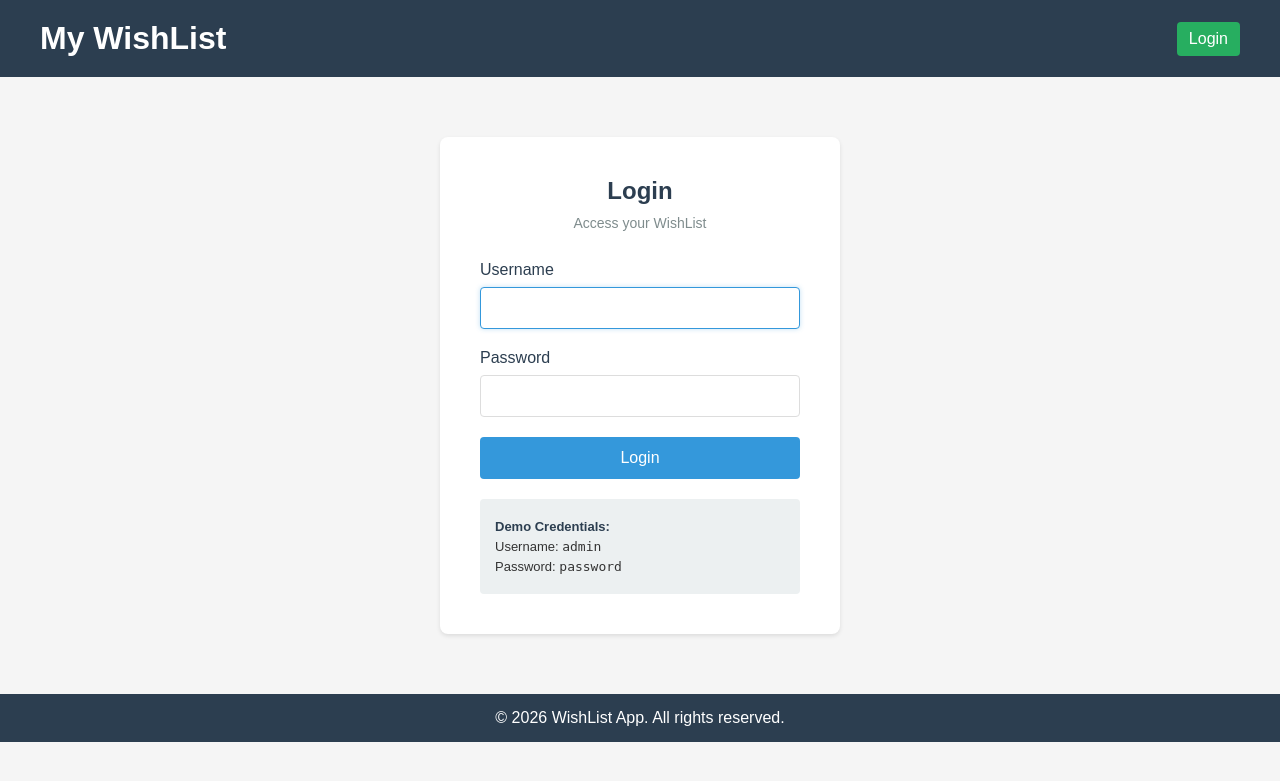
After one commit to AlexKuklovsky/WishList, a Flask app: page /login in a window 1280 px wide. The commit adds this page. Shown: the top 781 px of the page. Run offline with Flask 2, Linux system fonts and the light colour scheme.

Commit message:
meaby final IDK

```diff
--- a/main.py
+++ b/main.py
@@ -1,11 +1,17 @@
-from flask import Flask, render_template, request, jsonify, abort, redirect, url_for
+from flask import Flask, render_template, request, jsonify, abort, redirect, url_for, session
 from pathlib import Path
 import json
 from datetime import datetime
+from functools import wraps
 
 app = Flask(__name__)
+app.secret_key = 'your-secret-key-change-this-in-production'
 
 DATA_FILE = Path(__file__).parent / "WishList.json"
+
+# Hardcoded credentials
+ADMIN_USERNAME = 'admin'
+ADMIN_PASSWORD = 'password'
 
 
 def load_wishlist():
@@ -70,6 +76,37 @@ app.jinja_env.filters['priority_label'] = priority_label
 app.jinja_env.filters['priority_class'] = priority_class
 
 
+def login_required(f):
+    @wraps(f)
+    def decorated_function(*args, **kwargs):
+        if 'logged_in' not in session or not session['logged_in']:
+            return redirect(url_for('login'))
+        return f(*args, **kwargs)
+    return decorated_function
+
+
+@app.route('/login', methods=['GET', 'POST'])
+def login():
+    if request.method == 'POST':
+        username = request.form.get('username')
+        password = request.form.get('password')
+
+        if username == ADMIN_USERNAME and password == ADMIN_PASSWORD:
+            session['logged_in'] = True
+            session['username'] = username
+            return redirect(url_for('home'))
+        else:
+            return render_template('login.html', error='Invalid username or password')
+
+    return render_template('login.html')
+
+
+@app.route('/logout')
+def logout():
+    session.clear()
+    return redirect(url_for('home'))
+
+
 @app.route('/')
 def home():
     items = load_wishlist()
@@ -88,6 +125,7 @@ def api_wishlist():
 
 
 @app.route('/add', methods=['POST'])
+@login_required
 def add_item():
     # support form (from HTML) and JSON payloads
     data = {}
@@ -124,6 +162,7 @@ def add_item():
 
 
 @app.route('/remove', methods=['POST'])
+@login_required
 def remove_item():
     if request.is_json:
         data = request.get_json()
@@ -143,6 +182,7 @@ def remove_item():
 
 
 @app.route('/manage')
+@login_required
 def manage():
     items = load_wishlist()
     try:
@@ -153,6 +193,7 @@ def manage():
 
 
 @app.route('/edit/<item_id>')
+@login_required
 def edit_item(item_id):
     items = load_wishlist()
     item = next((i for i in items if str(i.get('id')) == str(item_id)), None)
@@ -162,6 +203,7 @@ def edit_item(item_id):
 
 
 @app.route('/update/<item_id>', methods=['POST'])
+@login_required
 def update_item(item_id):
     data = {}
     if request.is_json:
--- a/templates/base.html
+++ b/templates/base.html
@@ -21,12 +21,73 @@
             background-color: #2c3e50;
             color: white;
             padding: 20px;
-            text-align: center;
+        }
+
+        .header-content {
+            max-width: 1200px;
+            margin: 0 auto;
+            display: flex;
+            justify-content: space-between;
+            align-items: center;
         }
 
         header h1 {
             margin: 0;
             font-size: 2em;
+        }
+
+        .header-right {
+            display: flex;
+            align-items: center;
+            gap: 20px;
+        }
+
+        .user-info {
+            font-size: 14px;
+        }
+
+        nav {
+            display: flex;
+            gap: 20px;
+            margin-top: 15px;
+        }
+
+        nav a {
+            color: white;
+            text-decoration: none;
+            padding: 8px 12px;
+            border-radius: 4px;
+            transition: background-color 0.2s ease;
+        }
+
+        nav a:hover {
+            background-color: rgba(255, 255, 255, 0.1);
+        }
+
+        .logout-btn {
+            background-color: #e74c3c;
+            color: white;
+            text-decoration: none;
+            padding: 8px 12px;
+            border-radius: 4px;
+            transition: background-color 0.2s ease;
+        }
+
+        .logout-btn:hover {
+            background-color: #c0392b;
+        }
+
+        .login-btn {
+            background-color: #27ae60;
+            color: white;
+            text-decoration: none;
+            padding: 8px 12px;
+            border-radius: 4px;
+            transition: background-color 0.2s ease;
+        }
+
+        .login-btn:hover {
+            background-color: #229954;
         }
 
         main {
@@ -47,11 +108,27 @@
 </head>
 <body>
     <header>
-        <h1>My WishList</h1>
-        <nav style="margin-top: 15px;">
-            <a href="{{ url_for('home') }}" style="color: white; text-decoration: none; margin-right: 20px;">Home</a>
-            <a href="{{ url_for('manage') }}" style="color: white; text-decoration: none;">Manage</a>
-        </nav>
+        <div class="header-content">
+            <div>
+                <h1>My WishList</h1>
+                {% if session.get('logged_in') %}
+                <nav>
+                    <a href="{{ url_for('home') }}">Home</a>
+                    <a href="{{ url_for('manage') }}">Manage</a>
+                </nav>
+                {% endif %}
+            </div>
+            <div class="header-right">
+                {% if session.get('logged_in') %}
+                <div class="user-info">
+                    Welcome, <strong>{{ session.get('username', 'User') }}</strong>
+                </div>
+                <a href="{{ url_for('logout') }}" class="logout-btn">Logout</a>
+                {% else %}
+                <a href="{{ url_for('login') }}" class="login-btn">Login</a>
+                {% endif %}
+            </div>
+        </div>
     </header>
 
     <main>
--- /dev/null
+++ b/templates/login.html
@@ -0,0 +1,144 @@
+{% extends "base.html" %}
+
+{% block title %}WishList - Login{% endblock %}
+
+{% block extra_css %}
+<style>
+    .login-container {
+        background-color: white;
+        border-radius: 8px;
+        box-shadow: 0 2px 4px rgba(0, 0, 0, 0.1);
+        max-width: 400px;
+        margin: 60px auto;
+        padding: 40px;
+    }
+
+    .login-header {
+        margin-bottom: 30px;
+        text-align: center;
+    }
+
+    .login-header h2 {
+        margin: 0 0 10px 0;
+        color: #2c3e50;
+        font-size: 24px;
+    }
+
+    .login-header p {
+        margin: 0;
+        color: #7f8c8d;
+        font-size: 14px;
+    }
+
+    .form-group {
+        margin-bottom: 20px;
+    }
+
+    label {
+        display: block;
+        margin-bottom: 8px;
+        font-weight: 500;
+        color: #2c3e50;
+    }
+
+    input[type="text"],
+    input[type="password"] {
+        width: 100%;
+        padding: 12px;
+        border: 1px solid #ddd;
+        border-radius: 4px;
+        font-size: 14px;
+        box-sizing: border-box;
+        transition: border-color 0.2s ease;
+    }
+
+    input[type="text"]:focus,
+    input[type="password"]:focus {
+        outline: none;
+        border-color: #3498db;
+        box-shadow: 0 0 5px rgba(52, 152, 219, 0.3);
+    }
+
+    .error {
+        background-color: #f8d7da;
+        border: 1px solid #f5c6cb;
+        color: #721c24;
+        padding: 12px;
+        border-radius: 4px;
+        margin-bottom: 20px;
+    }
+
+    .btn-login {
+        width: 100%;
+        padding: 12px;
+        background-color: #3498db;
+        color: white;
+        border: none;
+        border-radius: 4px;
+        font-size: 16px;
+        font-weight: 500;
+        cursor: pointer;
+        transition: background-color 0.2s ease;
+    }
+
+    .btn-login:hover {
+        background-color: #2980b9;
+    }
+
+    .login-footer {
+        text-align: center;
+        margin-top: 20px;
+        color: #7f8c8d;
+        font-size: 13px;
+    }
+
+    .demo-creds {
+        background-color: #ecf0f1;
+        padding: 15px;
+        border-radius: 4px;
+        margin-top: 20px;
+        font-size: 13px;
+    }
+
+    .demo-creds p {
+        margin: 5px 0;
+    }
+
+    .demo-creds strong {
+        color: #2c3e50;
+    }
+</style>
+{% endblock %}
+
+{% block content %}
+<div class="login-container">
+    <div class="login-header">
+        <h2>Login</h2>
+        <p>Access your WishList</p>
+    </div>
+
+    {% if error %}
+    <div class="error">{{ error }}</div>
+    {% endif %}
+
+    <form method="post" action="{{ url_for('login') }}">
+        <div class="form-group">
+            <label for="username">Username</label>
+            <input type="text" id="username" name="username" required autofocus />
+        </div>
+
+        <div class="form-group">
+            <label for="password">Password</label>
+            <input type="password" id="password" name="password" required />
+        </div>
+
+        <button type="submit" class="btn-login">Login</button>
+    </form>
+
+    <div class="demo-creds">
+        <p><strong>Demo Credentials:</strong></p>
+        <p>Username: <code>admin</code></p>
+        <p>Password: <code>password</code></p>
+    </div>
+</div>
+{% endblock %}
```
Also changed, not shown: WishList.json (+7 -7 lines), templates/home.html (+31 -6 lines), 1 other file.
